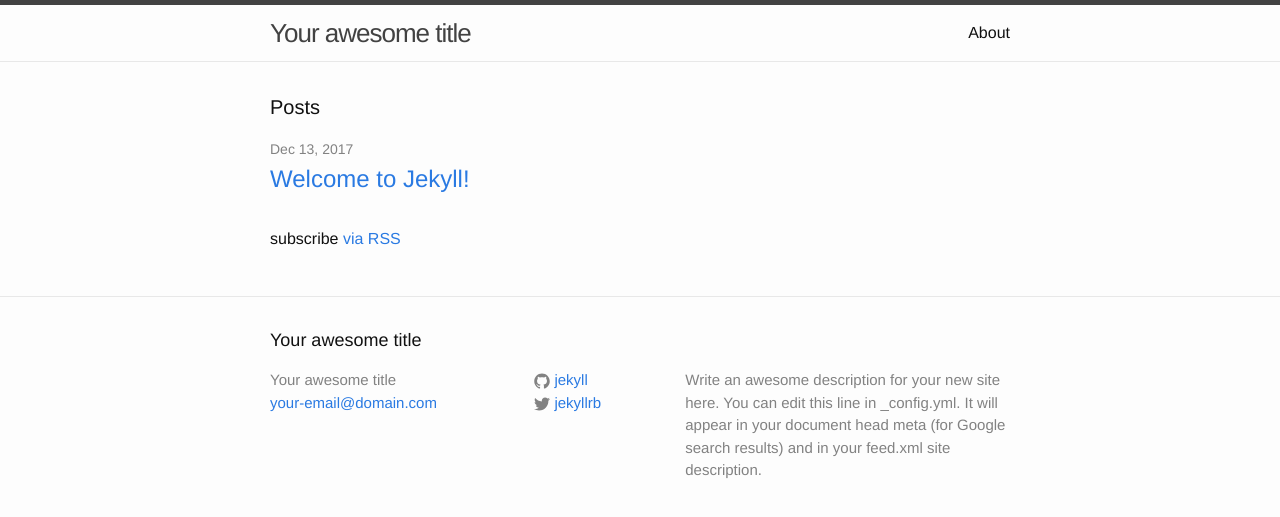
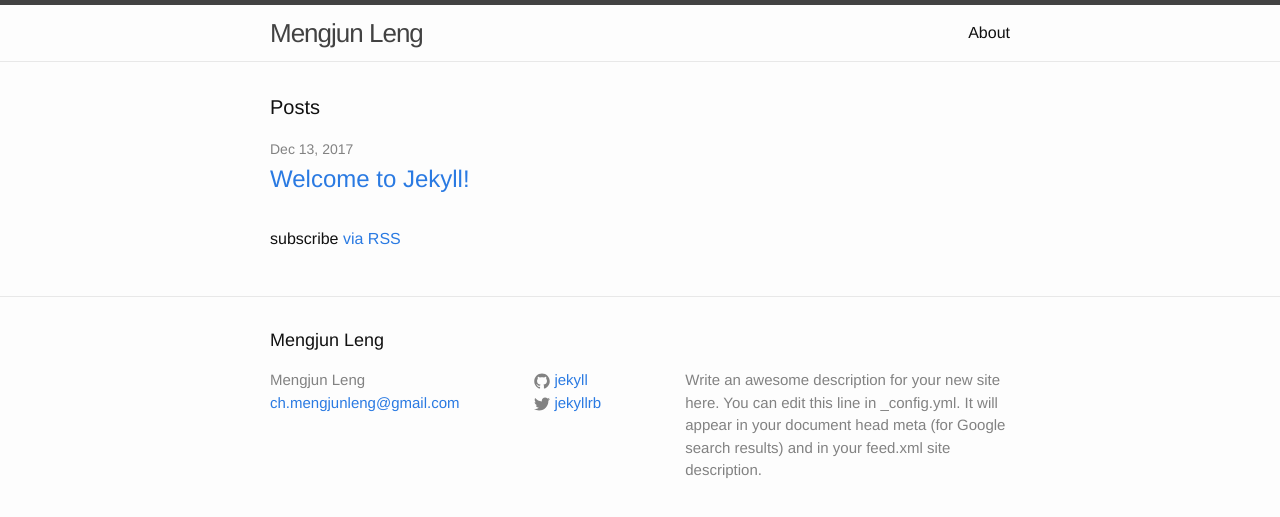
Before and after one commit to mengjunleng/mengjunleng.github.io, a Jekyll site: the page built from index.html, in a window 1280 px wide. Shown: the top 517 px of the page. Built offline with Jekyll 4.4.1, drawn with Linux system fonts in a browser that asks for light colours.

Commit message:
Initial name

```diff
--- a/_config.yml
+++ b/_config.yml
@@ -6,8 +6,8 @@
 # 'jekyll serve'. If you change this file, please restart the server process.
 
 # Site settings
-title: Your awesome title
-email: your-email@domain.com
+title: Mengjun Leng
+email: ch.mengjunleng@gmail.com
 description: > # this means to ignore newlines until "baseurl:"
   Write an awesome description for your new site here. You can edit this
   line in _config.yml. It will appear in your document head meta (for
```
